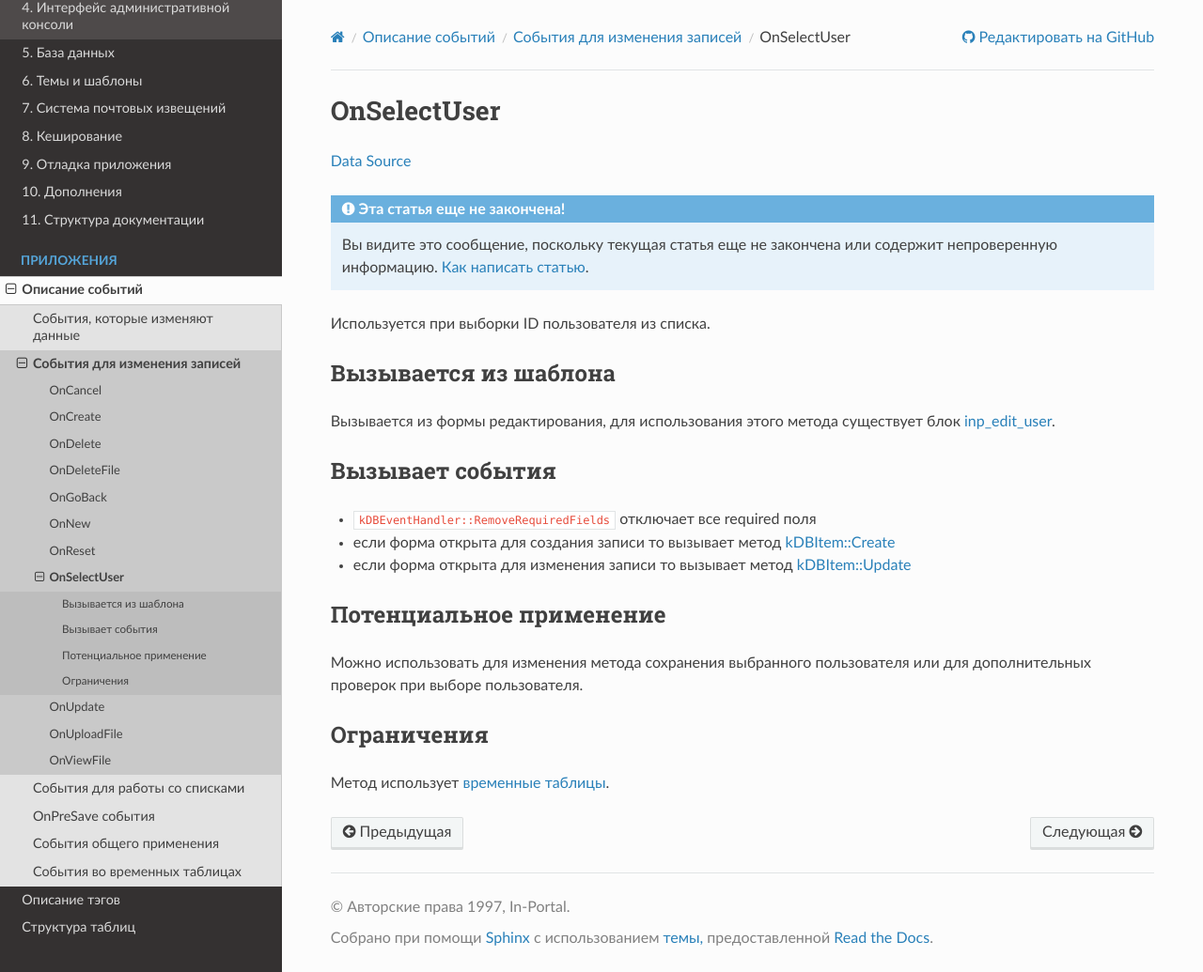
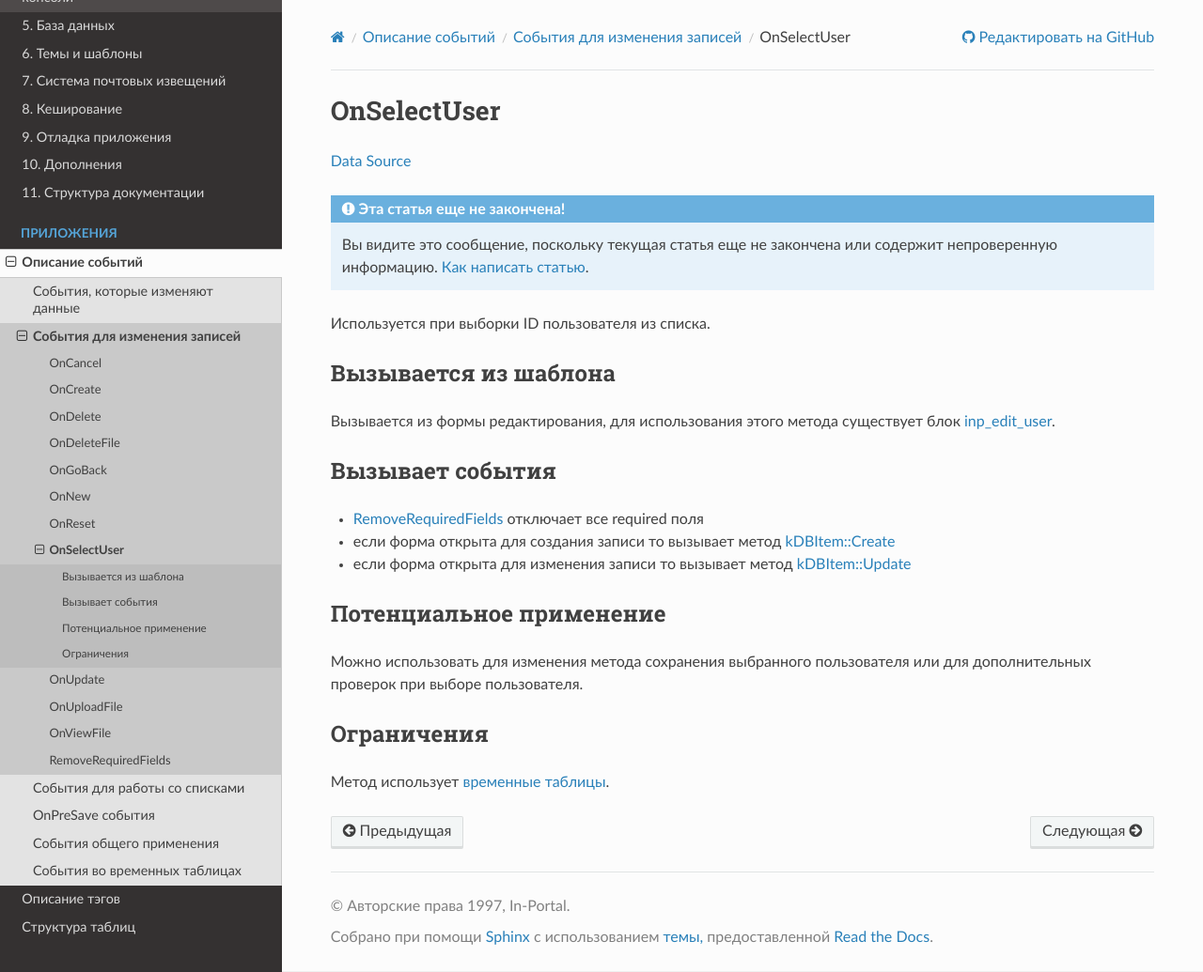
Before and after one commit to in-portal/guide-ru, a Sphinx documentation site: the page built from docs/events/live_editing/on_select_user.rst, in a window 1280 px wide and 1035 px high. Shown: the whole window at 94% size. Built offline with Sphinx 7.4.7 and the Read the Docs theme 3.1.0, drawn with Linux system fonts in a browser that asks for light colours.

Commit message:
Added helper "/events/live_editing/remove_required_fields.rst" page

```diff
--- a/docs/events/live_editing/on_select_user.rst
+++ b/docs/events/live_editing/on_select_user.rst
@@ -14,7 +14,7 @@ OnSelectUser
 Вызывает события
 ----------------
 
-- ``kDBEventHandler::RemoveRequiredFields`` отключает все required поля
+- :doc:`/events/live_editing/remove_required_fields` отключает все required поля
 - если форма открыта для создания записи то вызывает метод :doc:`kDBItem::Create </application_structure/system_classes/working_with_kdbitem_class>`
 - если форма открыта для изменения записи то вызывает метод :doc:`kDBItem::Update </application_structure/system_classes/working_with_kdbitem_class>`
 
--- /dev/null
+++ b/docs/events/live_editing/remove_required_fields.rst
@@ -0,0 +1,4 @@
+RemoveRequiredFields
+====================
+
+...
```
